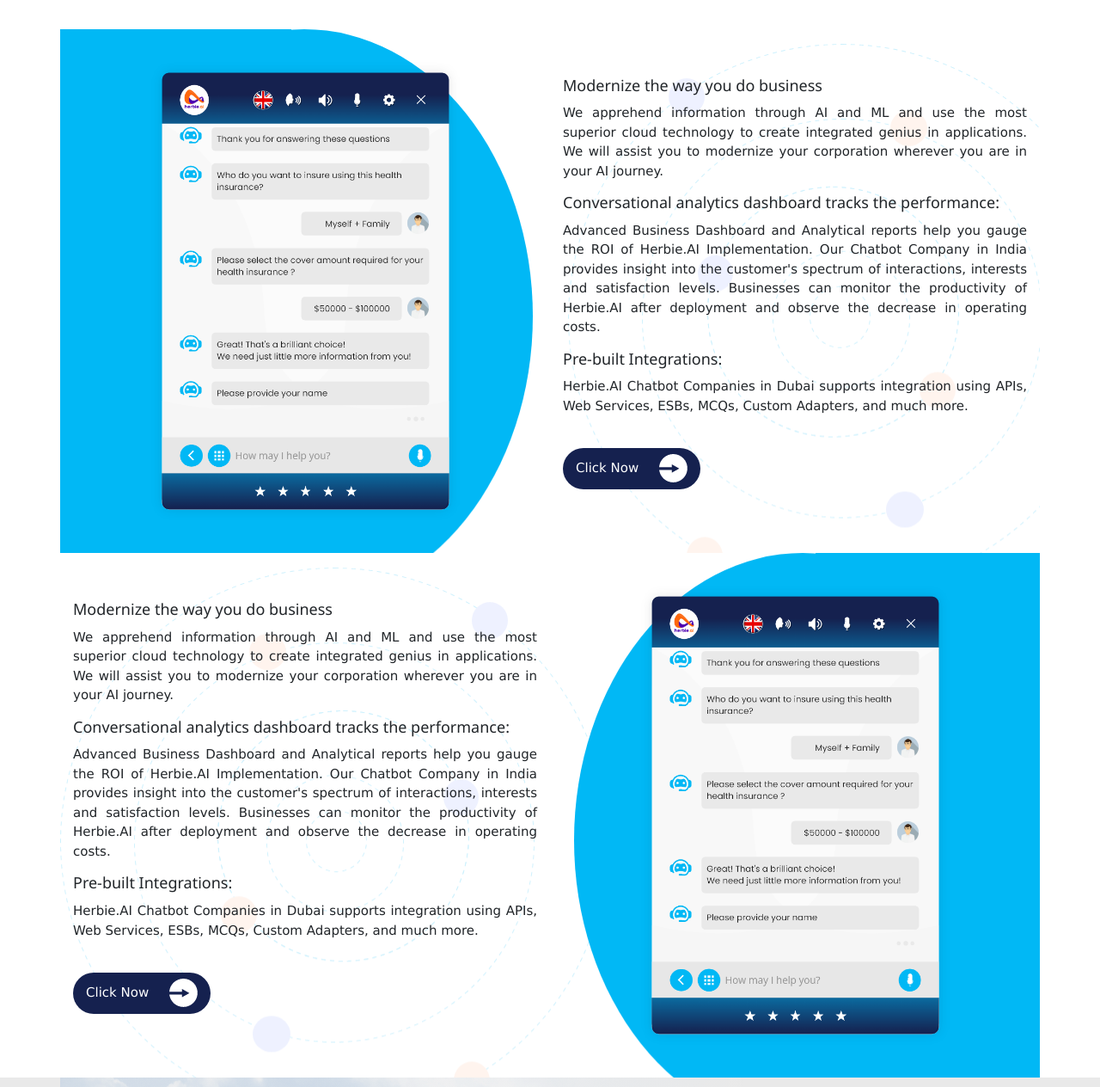
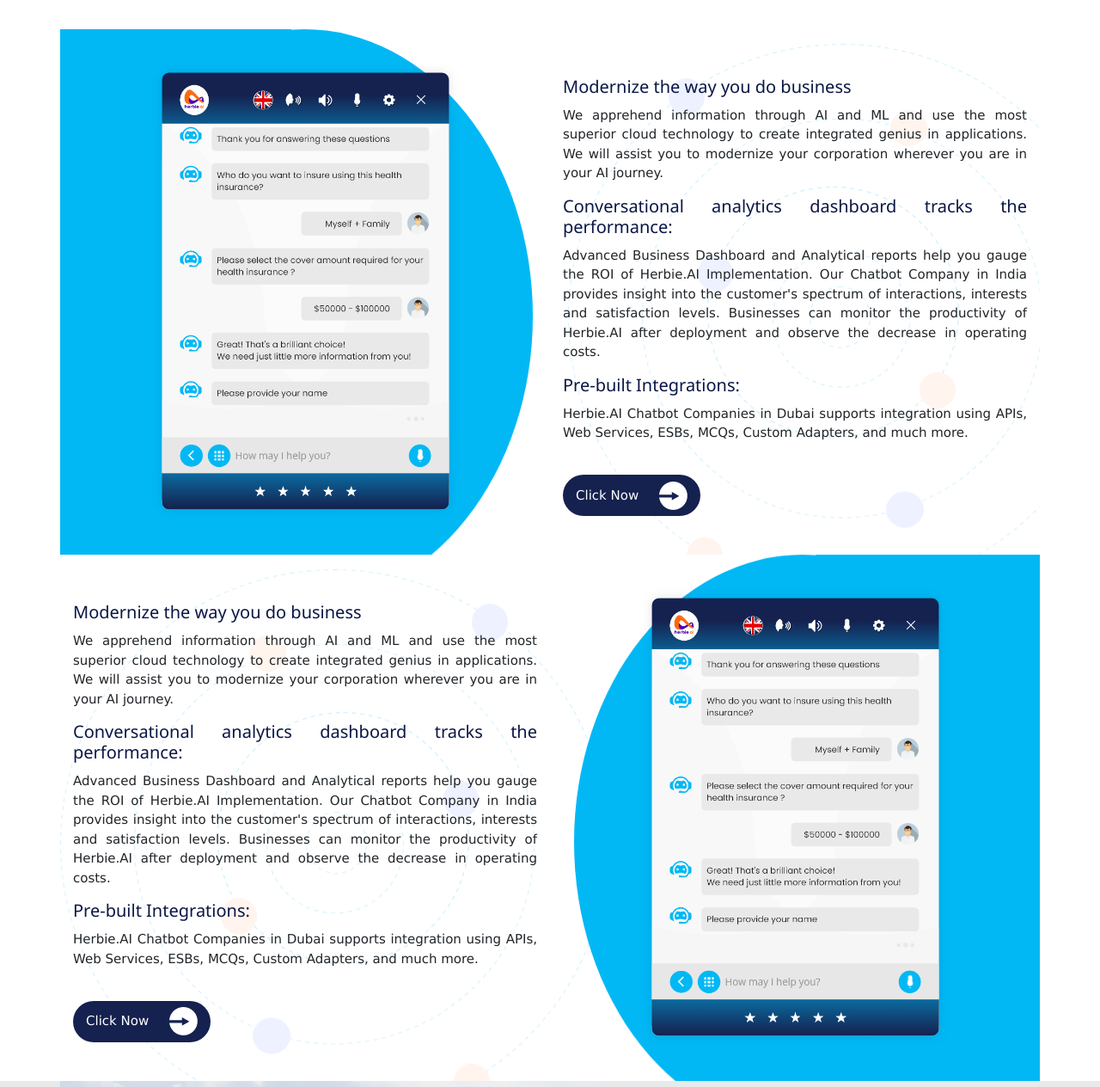
Before and after one commit to harisaran693/harisaran693.github.io, a plain HTML site: page index.html in a window 1280 px wide. Shown: the part 2776-4040 px from the top of the page at 86% size. Drawn offline with nearby package versions, Linux system fonts and the light colour scheme; files whose address does not match are found by name.

Commit message:
Update index.html

```diff
--- a/index.html
+++ b/index.html
@@ -550,20 +550,20 @@
           <img class="container-fluid"  src="./images/botimg.png">
         </div>
         <div class="col-lg-6 col-md-6 col-sm-12 col-12 reveal fade-right " id="botimgraight">
-          <h5>Modernize the way you do business</h5>
+          <h4>Modernize the way you do business</h4>
           <p>
             We apprehend information through AI and ML and use the most superior cloud technology to create integrated genius in applications. We will assist you to modernize your corporation wherever you are in your AI journey.
           </p>
-          <h5>
+          <h4>
             Conversational analytics dashboard tracks the performance:
-          </h5>
+          </h4>
           <p>
             Advanced Business Dashboard and Analytical reports help you gauge the ROI of Herbie.AI Implementation. Our Chatbot Company in India provides insight into the customer's spectrum of interactions, interests and satisfaction levels. Businesses can monitor the productivity of Herbie.AI after deployment and observe the decrease in operating costs.
 
           </p>
-          <h5>
+          <h4>
             Pre-built Integrations:
-          </h5>
+          </h4>
           <p>
             Herbie.AI Chatbot Companies in Dubai supports integration using APIs, Web Services, ESBs, MCQs, Custom Adapters, and much more.
           </p>
@@ -586,20 +586,20 @@
       <div class="row" id="row7">
 
         <div class="col-lg-6 col-md-6 col-sm-12 col-12 order-1 reveal fade-left" id="botimgraight">
-          <h5>Modernize the way you do business</h5>
+          <h4>Modernize the way you do business</h4>
           <p>
             We apprehend information through AI and ML and use the most superior cloud technology to create integrated genius in applications. We will assist you to modernize your corporation wherever you are in your AI journey.
           </p>
-          <h5>
+          <h4>
             Conversational analytics dashboard tracks the performance:
-          </h5>
+          </h4>
           <p>
             Advanced Business Dashboard and Analytical reports help you gauge the ROI of Herbie.AI Implementation. Our Chatbot Company in India provides insight into the customer's spectrum of interactions, interests and satisfaction levels. Businesses can monitor the productivity of Herbie.AI after deployment and observe the decrease in operating costs.
 
           </p>
-          <h5>
+          <h4>
             Pre-built Integrations:
-          </h5>
+          </h4>
           <p>
             Herbie.AI Chatbot Companies in Dubai supports integration using APIs, Web Services, ESBs, MCQs, Custom Adapters, and much more.
           </p>
```
